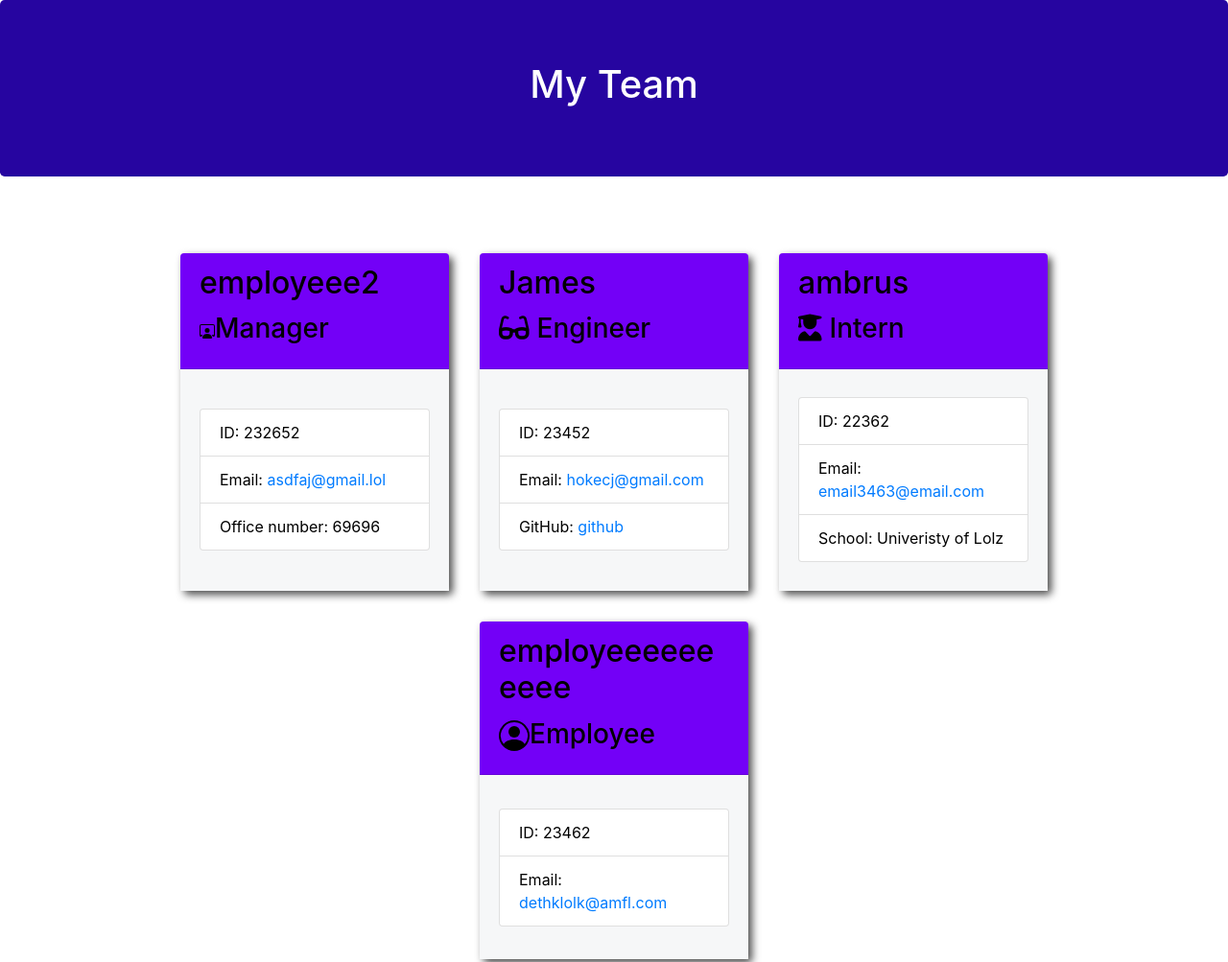
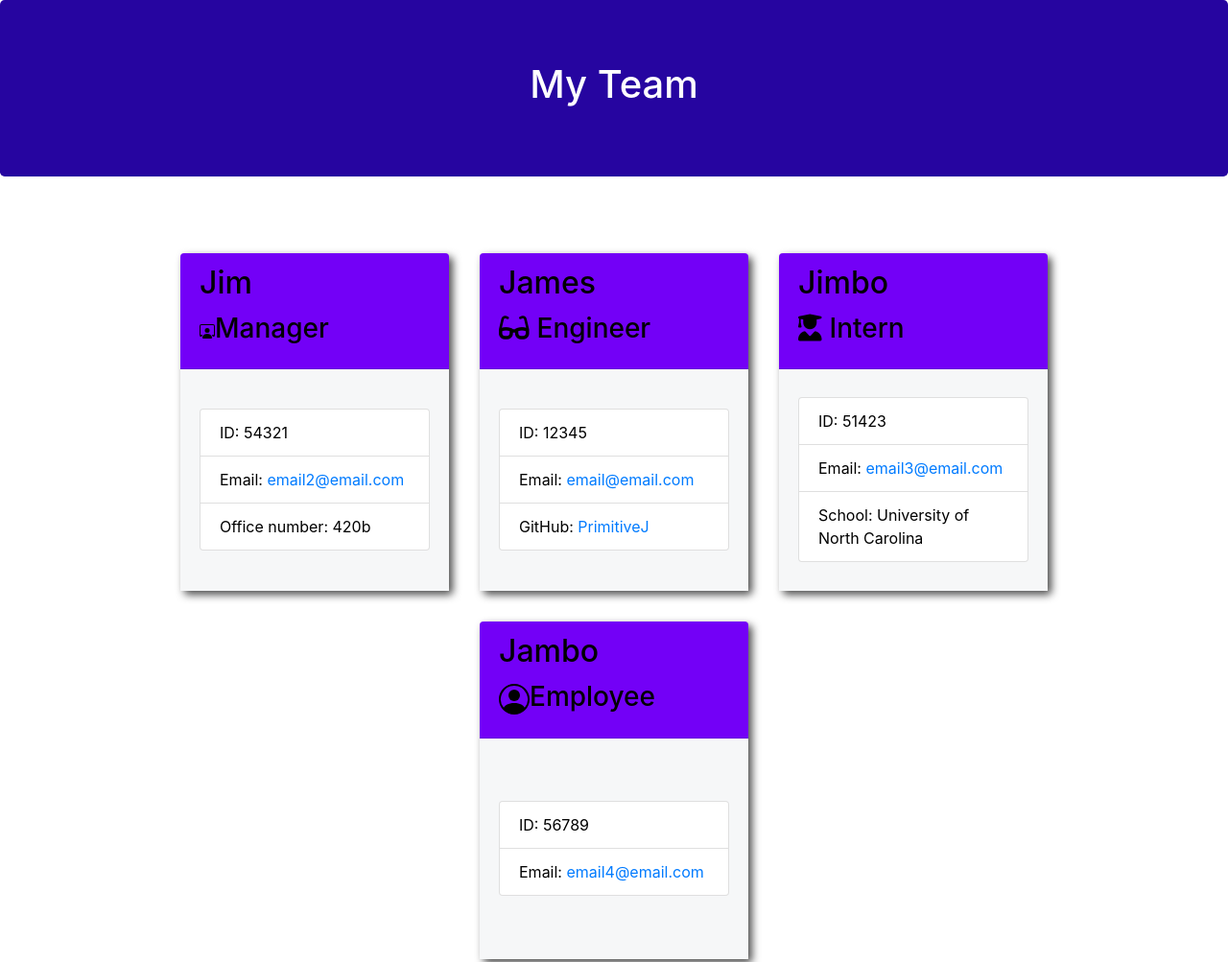
Before and after one commit to PrimitiveJ/Team-Titans, a website: page dist/index.html in a window 1280 px wide. Shown: the top 1003 px of the page at 96% size. Drawn offline with nearby package versions, Linux system fonts and the light colour scheme.

```diff
--- a/dist/index.html
+++ b/dist/index.html
@@ -25,7 +25,7 @@
 
         <div class="card employee-card">
         <div class="card-header">
-            <h2 class="card-title">employeee2</h2>
+            <h2 class="card-title">Jim</h2>
             <h3 class="card-title"><svg xmlns="http://www.w3.org/2000/svg" width="16" height="16" fill="currentColor" class="bi bi-person-workspace" viewBox="0 0 16 16">
             <path d="M4 16s-1 0-1-1 1-4 5-4 5 3 5 4-1 1-1 1H4Zm4-5.95a2.5 2.5 0 1 0 0-5 2.5 2.5 0 0 0 0 5Z"/>
             <path d="M2 1a2 2 0 0 0-2 2v9.5A1.5 1.5 0 0 0 1.5 14h.653a5.373 5.373 0 0 1 1.066-2H1V3a1 1 0 0 1 1-1h12a1 1 0 0 1 1 1v9h-2.219c.554.654.89 1.373 1.066 2h.653a1.5 1.5 0 0 0 1.5-1.5V3a2 2 0 0 0-2-2H2Z"/>
@@ -33,9 +33,9 @@
         </div>
         <div class="card-body">
             <ul class="list-group">
-                <li class="list-group-item">ID: 232652</li>
-                <li class="list-group-item">Email: <a href="mailto:asdfaj@gmail.lol">asdfaj@gmail.lol</a></li>
-                <li class="list-group-item">Office number: 69696</li>
+                <li class="list-group-item">ID: 54321</li>
+                <li class="list-group-item">Email: <a href="mailto:email2@email.com">email2@email.com</a></li>
+                <li class="list-group-item">Office number: 420b</li>
             </ul>
         </div>
     </div>
@@ -47,30 +47,30 @@
     </div>
     <div class="card-body">
         <ul class="list-group">
-            <li class="list-group-item">ID: 23452</li>
-            <li class="list-group-item">Email: <a href="mailto:hokecj@gmail.com">hokecj@gmail.com</a></li>
-            <li class="list-group-item">GitHub: <a href="https://github.com/github" target="_blank" rel="noopener noreferrer">github</a></li>
+            <li class="list-group-item">ID: 12345</li>
+            <li class="list-group-item">Email: <a href="mailto:email@email.com">email@email.com</a></li>
+            <li class="list-group-item">GitHub: <a href="https://github.com/PrimitiveJ" target="_blank" rel="noopener noreferrer">PrimitiveJ</a></li>
         </ul>
     </div>
 </div>
 
         <div class="card employee-card">
     <div class="card-header">
-        <h2 class="card-title">ambrus</h2>
+        <h2 class="card-title">Jimbo</h2>
         <h3 class="card-title"><i class="fas fa-user-graduate mr-2"></i>Intern</h3>
     </div>
     <div class="card-body">
         <ul class="list-group">
-            <li class="list-group-item">ID: 22362</li>
-            <li class="list-group-item">Email: <a href="mailto:email3463@email.com">email3463@email.com</a></li>
-            <li class="list-group-item">School: Univeristy of Lolz</li>
+            <li class="list-group-item">ID: 51423</li>
+            <li class="list-group-item">Email: <a href="mailto:email3@email.com">email3@email.com</a></li>
+            <li class="list-group-item">School: University of North Carolina</li>
         </ul>
     </div>
 </div>
 
         <div class="card employee-card">
     <div class="card-header">
-        <h2 class="card-title">employeeeeeeeeee</h2>
+        <h2 class="card-title">Jambo</h2>
         <h3 class="card-title"><svg xmlns="http://www.w3.org/2000/svg" width="32" height="32" fill="currentColor" class="bi bi-person-circle" viewBox="0 0 16 16">
         <path d="M11 6a3 3 0 1 1-6 0 3 3 0 0 1 6 0z"/>
         <path fill-rule="evenodd" d="M0 8a8 8 0 1 1 16 0A8 8 0 0 1 0 8zm8-7a7 7 0 0 0-5.468 11.37C3.242 11.226 4.805 10 8 10s4.757 1.225 5.468 2.37A7 7 0 0 0 8 1z"/>
@@ -78,8 +78,8 @@
     </div>
     <div class="card-body">
         <ul class="list-group">
-            <li class="list-group-item">ID: 23462</li>
-            <li class="list-group-item">Email: <a href="mailto:dethklolk@amfl.com">dethklolk@amfl.com</a></li>
+            <li class="list-group-item">ID: 56789</li>
+            <li class="list-group-item">Email: <a href="mailto:email4@email.com">email4@email.com</a></li>
         </ul>
     </div>
 </div>
```
Also changed, not shown: README.md.
